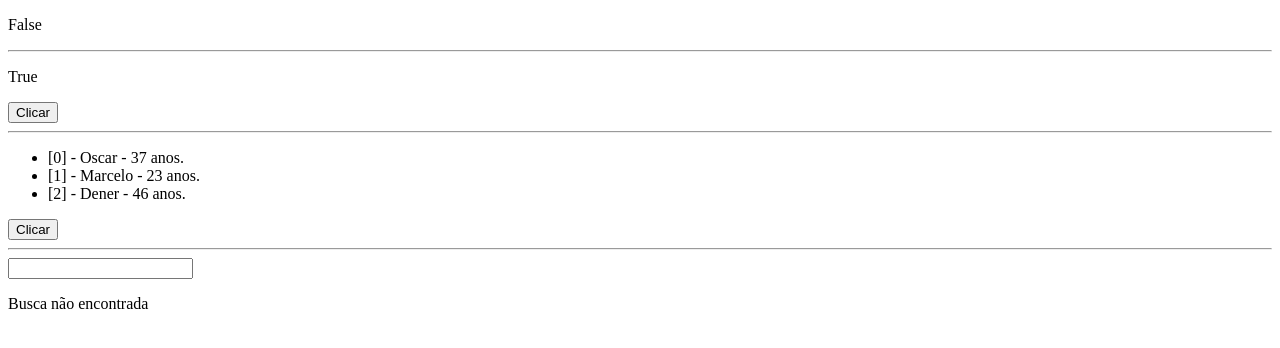
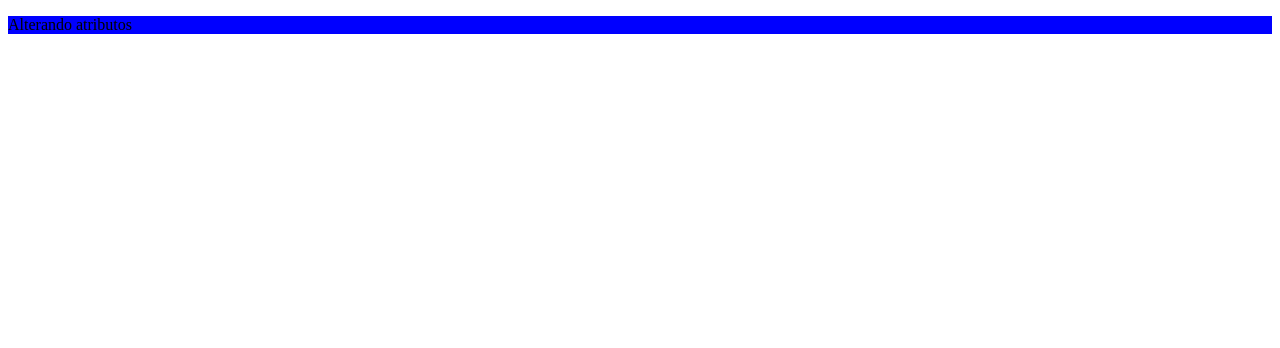
Before and after one commit to oscarlojr/projeto-udemy, an Angular app: page / in a window 1280 px wide. Shown: the top 348 px of the page. Built offline with nearby package versions, Linux system fonts and the light colour scheme.

Commit message:
Aplicando conceitos de ngClass

```diff
--- a/src/app/app.component.ts
+++ b/src/app/app.component.ts
@@ -12,7 +12,10 @@ import { Component, OnInit } from '@angular/core';
     <!--
       <app-data-binding></app-data-binding>
     -->
-    <app-diretivas-estruturais></app-diretivas-estruturais>
+    <!--
+      <app-diretivas-estruturais></app-diretivas-estruturais>
+    -->
+    <app-diretivas-atributos></app-diretivas-atributos>
     <router-outlet></router-outlet>
   `,
 })
--- a/src/app/app.module.ts
+++ b/src/app/app.module.ts
@@ -7,6 +7,7 @@ import { AppComponent } from './app.component';
 import { TitleComponent } from './title/title.component';
 import { DataBindingComponent } from './data-binding/data-binding.component';
 import { DiretivasEstruturaisComponent } from './diretivas-estruturais/diretivas-estruturais.component';
+import { DiretivasAtributosComponent } from './diretivas-atributos/diretivas-atributos.component';
 
 
 @NgModule({
@@ -14,7 +15,8 @@ import { DiretivasEstruturaisComponent } from './diretivas-estruturais/diretivas
     AppComponent,
     TitleComponent,
     DataBindingComponent,
-    DiretivasEstruturaisComponent
+    DiretivasEstruturaisComponent,
+    DiretivasAtributosComponent
   ],
   imports: [
     BrowserModule,
--- /dev/null
+++ b/src/app/diretivas-atributos/diretivas-atributos.component.html
@@ -0,0 +1 @@
+<p [ngClass]="{'active': valor, 'disabled': !valor}">Alterando atributos</p>
--- /dev/null
+++ b/src/app/diretivas-atributos/diretivas-atributos.component.scss
@@ -0,0 +1,7 @@
+.active {
+  background: red;
+}
+
+.disabled {
+  background: blue;
+}
--- /dev/null
+++ b/src/app/diretivas-atributos/diretivas-atributos.component.ts
@@ -0,0 +1,22 @@
+import { Component, OnInit } from '@angular/core';
+
+@Component({
+  selector: 'app-diretivas-atributos',
+  templateUrl: './diretivas-atributos.component.html',
+  styleUrls: ['./diretivas-atributos.component.scss']
+})
+export class DiretivasAtributosComponent implements OnInit {
+  public valor: boolean = true;
+  constructor() { }
+
+  ngOnInit(): void {
+    setInterval (() => {
+      if(this.valor){
+        this.valor = false;
+      }else {
+        this.valor = true;
+      }
+    },2000)
+  }
+
+}
--- a/src/app/diretivas-estruturais/diretivas-estruturais.component.ts
+++ b/src/app/diretivas-estruturais/diretivas-estruturais.component.ts
@@ -13,6 +13,7 @@ export class DiretivasEstruturaisComponent implements OnInit {
   ];
   public condition: boolean = true;
   public conditionClick: boolean = true;
+
   public nome: string = ''
 
   constructor() { }
```
Also changed, not shown: 1 other file (tests, documents, lock files or other folders).
